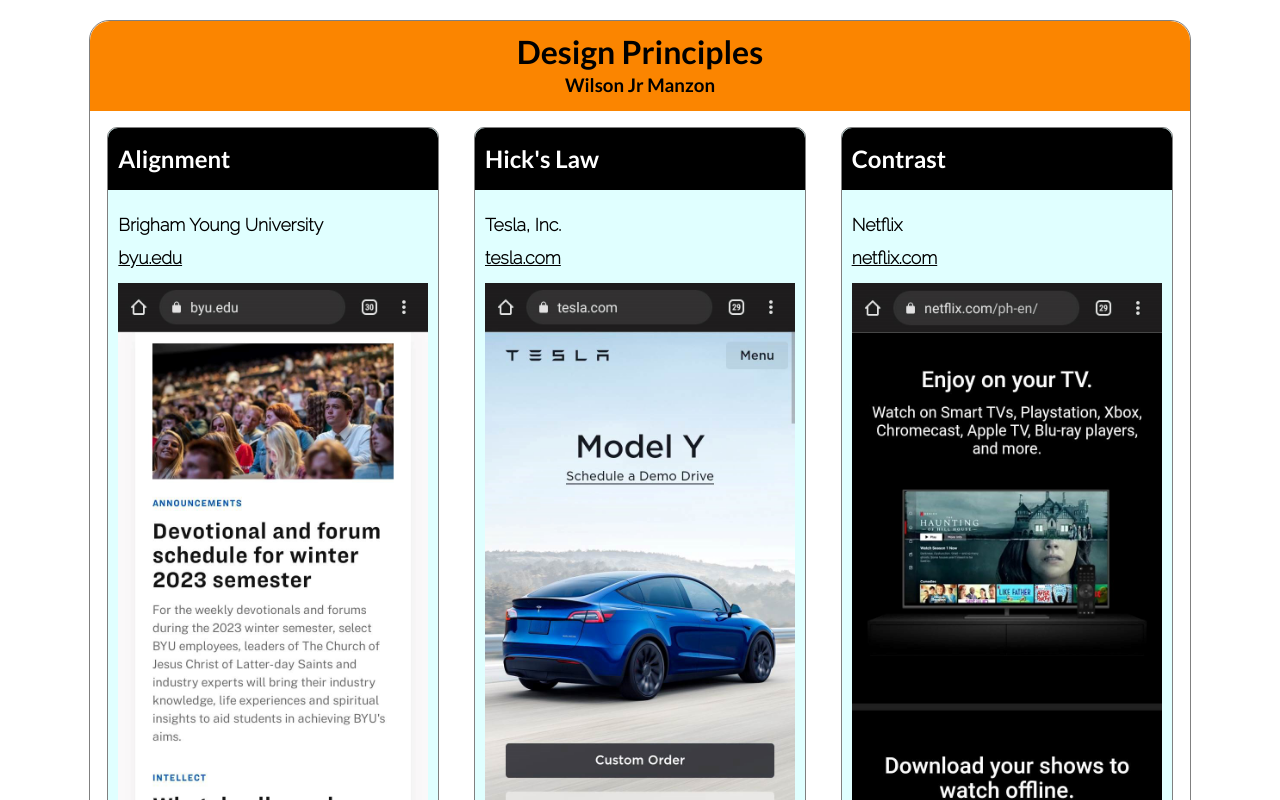
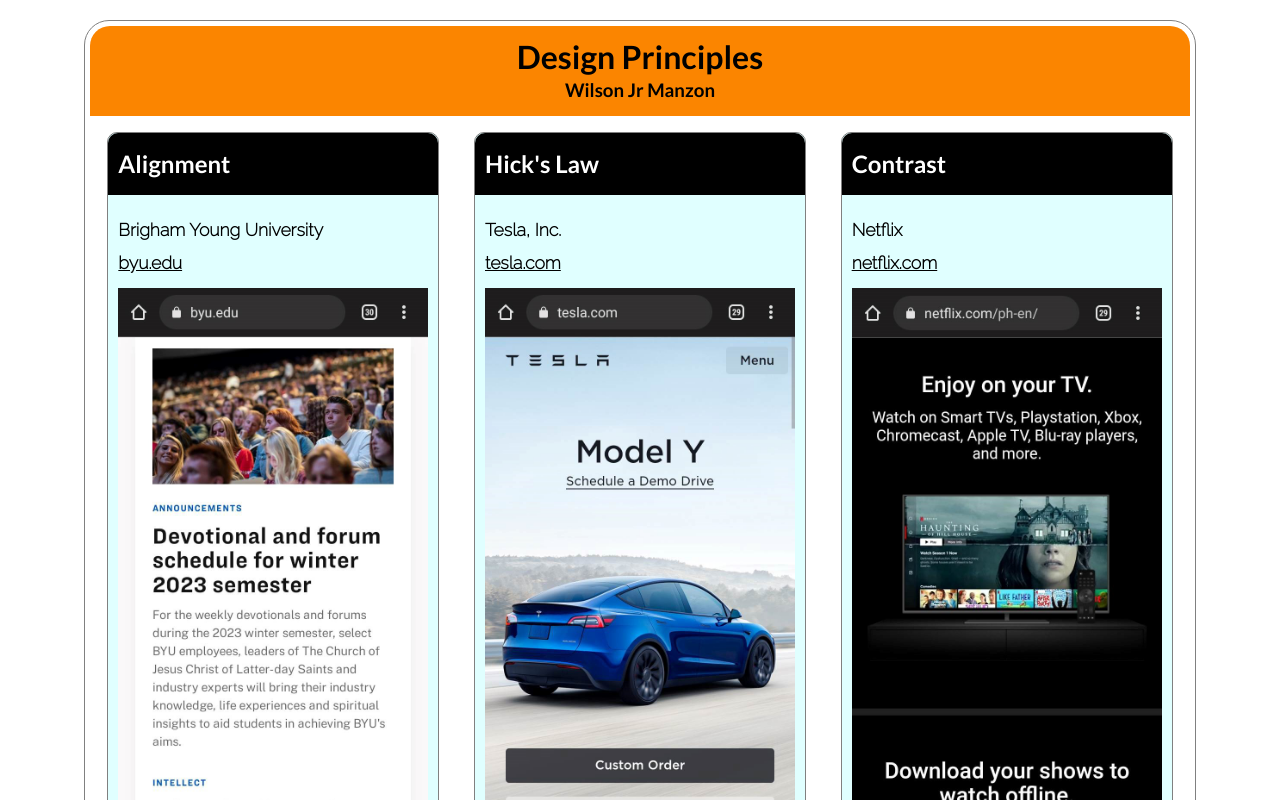
Before and after one commit to wjmanzon/wdd230, a plain HTML site: page lesson2/design-principles.html in a window 1280 px wide. Shown: the top 800 px of the page. Drawn offline with Linux system fonts and the light colour scheme.

Commit message:
final design for main.css

```diff
--- a/lesson2/styles/main.css
+++ b/lesson2/styles/main.css
@@ -6,8 +6,9 @@
     max-width: 1100px;
     font-family: 'Lato', sans-serif, 'Montserrat';
     margin: 20px auto;
+    padding: 5px;
     border: 1px solid gray;
-    border-radius: 20px;
+    border-radius: 25px;
 }
 
 header {
```
